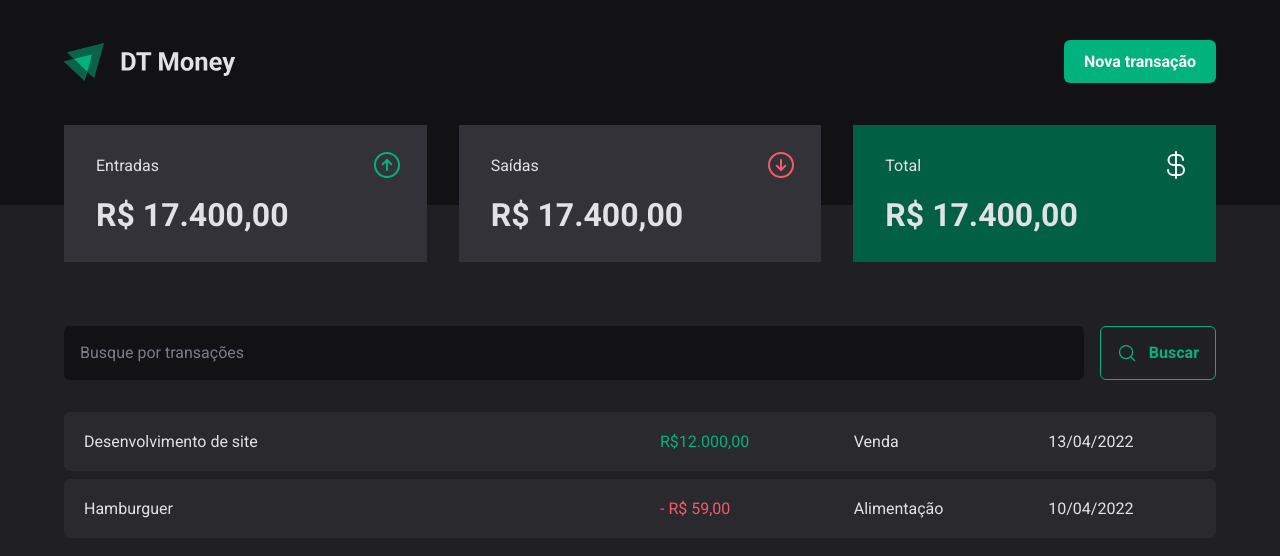
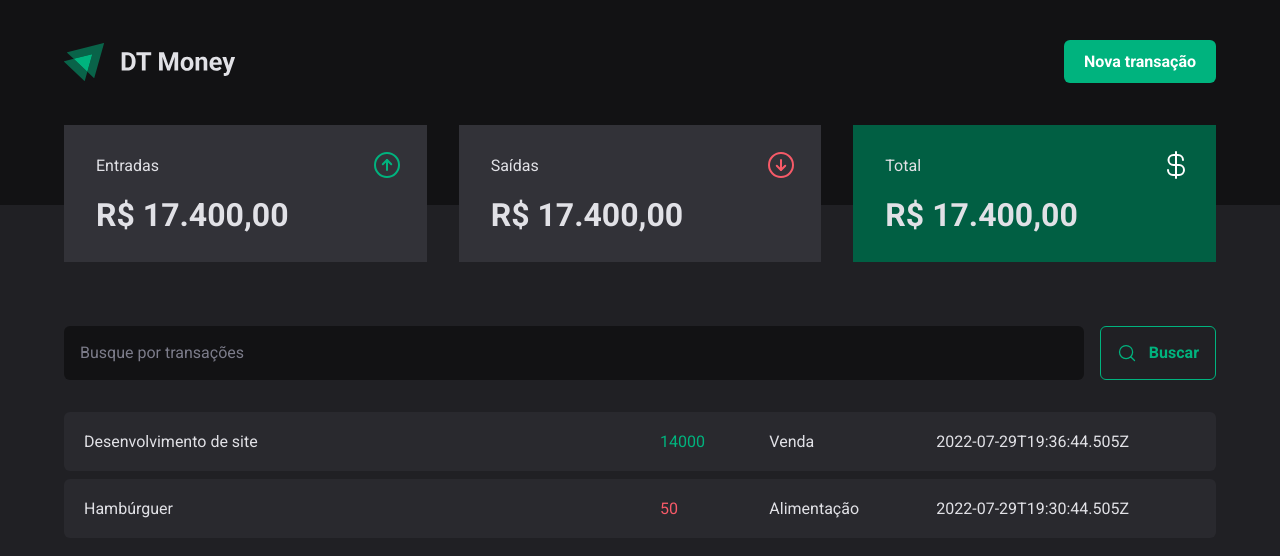
Before and after one commit to victorlucass/dt-money, a React (Vite) app: page / in a window 1280 px wide. Shown: the top 556 px of the page. Built offline with nearby package versions, Linux system fonts and the light colour scheme; data requests are answered from the project's data file.

Commit message:
feat: request http get transactions

```diff
--- a/server.json
+++ b/server.json
@@ -3,7 +3,7 @@
     {
       "id": 1,
       "description": "Desenvolvimento de site",
-      "type": "income",
+      "type": "in",
       "category": "Venda",
       "price": 14000,
       "createdAt": "2022-07-29T19:36:44.505Z"
@@ -11,7 +11,7 @@
     {
       "id": 2,
       "description": "Hambúrguer",
-      "type": "outcome",
+      "type": "out",
       "category": "Alimentação",
       "price": 50,
       "createdAt": "2022-07-29T19:30:44.505Z"
--- /dev/null
+++ b/src/models/transactions.ts
@@ -0,0 +1,8 @@
+export interface TransactionsType {
+  id: number;
+  description: string;
+  type: "in" | "out";
+  category: string;
+  price: number;
+  createdAt: string;
+}
--- a/src/pages/transactions/index.tsx
+++ b/src/pages/transactions/index.tsx
@@ -1,5 +1,7 @@
+import { useEffect, useState } from "react";
 import { Header } from "../../components/header";
 import { Summary } from "../../components/summary";
+import { TransactionsType } from "../../models/transactions";
 import { SearchForm } from "./components/searchForm";
 import {
   PriceHighlight,
@@ -8,6 +10,15 @@ import {
 } from "./styled";
 
 export function Transactions() {
+  async function getTransactions() {
+    const response = await fetch("http://localhost:3333/transactions");
+    const data = await response.json();
+    setTransactions(data);
+  }
+  const [transactions, setTransactions] = useState<TransactionsType[]>([]);
+  useEffect(() => {
+    getTransactions();
+  }, []);
   return (
     <div>
       <Header />
@@ -16,22 +27,20 @@ export function Transactions() {
         <SearchForm></SearchForm>
         <TransactionsTable>
           <tbody>
-            <tr>
-              <td width="50%">Desenvolvimento de site</td>
-              <td>
-                <PriceHighlight variant="in">R$12.000,00</PriceHighlight>
-              </td>
-              <td>Venda</td>
-              <td>13/04/2022</td>
-            </tr>
-            <tr>
-              <td>Hamburguer</td>
-              <td>
-                <PriceHighlight variant="out">- R$ 59,00</PriceHighlight>
-              </td>
-              <td>Alimentação</td>
-              <td>10/04/2022</td>
-            </tr>
+            {transactions.map((transaction: TransactionsType) => {
+              return (
+                <tr key={transaction.id}>
+                  <td width="50%">{transaction.description}</td>
+                  <td>
+                    <PriceHighlight variant={transaction.type}>
+                      {transaction.price}
+                    </PriceHighlight>
+                  </td>
+                  <td>{transaction.category}</td>
+                  <td>{transaction.createdAt}</td>
+                </tr>
+              );
+            })}
           </tbody>
         </TransactionsTable>
       </TransactionsContainer>
```
